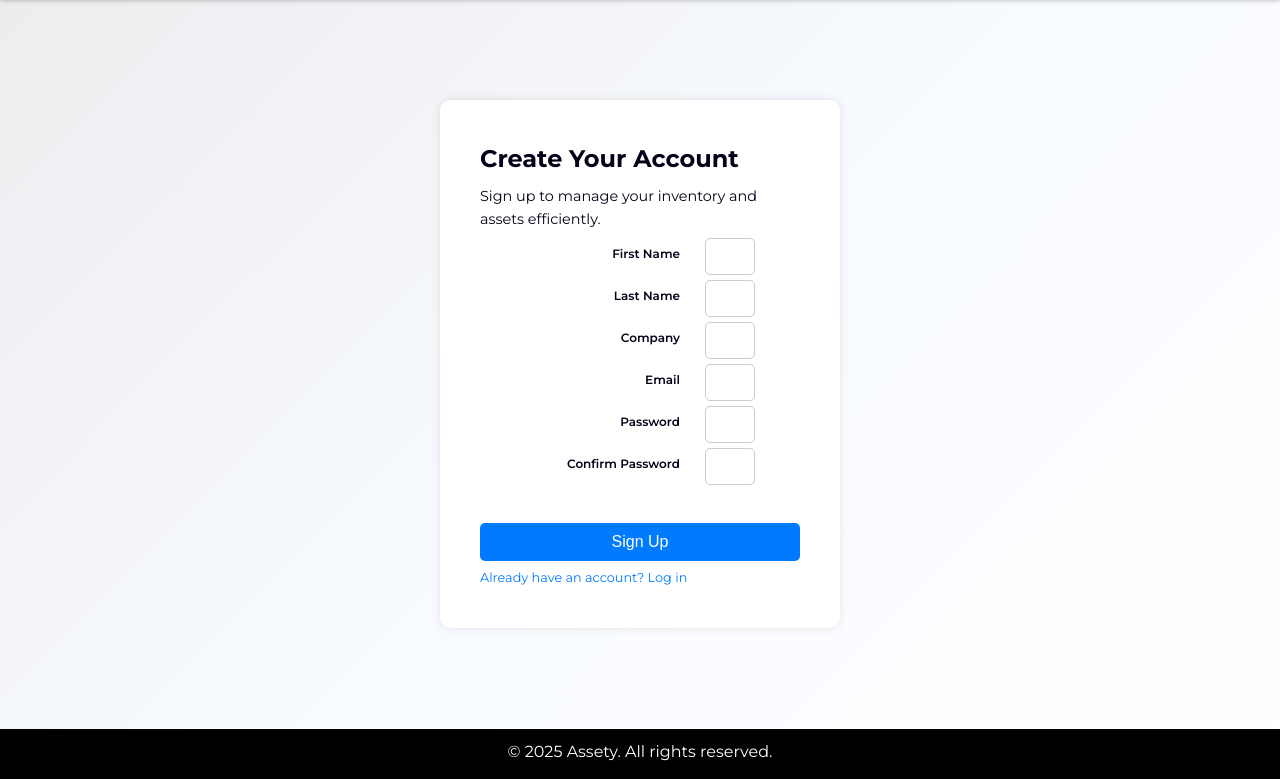
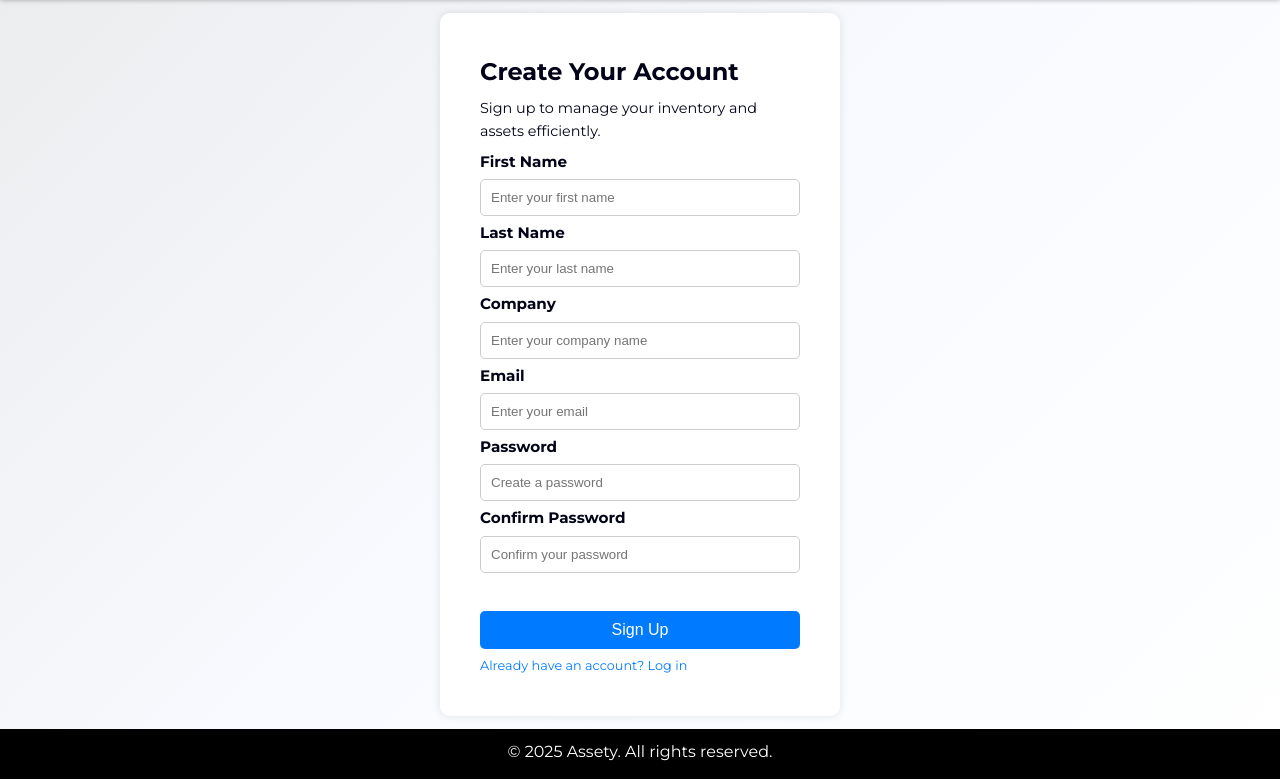
Before and after one commit to Bonzay993/Assety, a Flask app: page /sign-up in a window 1280 px wide. Shown: the part 64-843 px from the top of the page. Run offline with Flask 3, Linux system fonts and the light colour scheme; data that the repository does not hold is empty; parts of the project's set-up code (start-up, migrations or seed data) failed here and were passed over; some libraries are stand-ins or nearby versions.

Commit message:
Fixed the sign up broken form

```diff
--- a/static/scripts/script.js
+++ b/static/scripts/script.js
@@ -7,7 +7,7 @@ function passwordValidator(){
         const passwordInput = document.getElementById("password");
         const confirmPasswordInput = document.getElementById("confirm-password");
         const submitButton = document.querySelector("button[type='submit']");
-        const confirmPasswordGroup = confirmPasswordInput.closest('.form-group');
+        const confirmPasswordGroup = confirmPasswordInput.closest('.sign-up-form-group');
 
         // Create validation message elements
         const validationContainer = document.createElement("div");
--- a/templates/sign-up.html
+++ b/templates/sign-up.html
@@ -18,32 +18,32 @@
             {% endif %}
         {% endwith %}
         <form action="{{ url_for('sign_up') }}" method="post" class="signup-form" id="signup-form">
-            <div class="form-group">
+            <div class="sign-up-form-group">
                 <label for="first-name">First Name</label>
                 <input type="text" id="first-name" name="first-name" placeholder="Enter your first name" required>
             </div>
 
-            <div class="form-group">
+            <div class="sign-up-form-group">
                 <label for="last-name">Last Name</label>
                 <input type="text" id="last-name" name="last-name" placeholder="Enter your last name" required>
             </div>
 
-            <div class="form-group">
+            <div class="sign-up-form-group">
                 <label for="company">Company</label>
                 <input type="text" id="company" name="company" placeholder="Enter your company name" required>
             </div>
 
-            <div class="form-group">
+            <div class="sign-up-form-group">
                 <label for="email">Email</label>
                 <input type="email" id="email" name="email" placeholder="Enter your email" required>
             </div>
 
-            <div class="form-group">
+            <div class="sign-up-form-group">
                 <label for="password">Password</label>
                 <input type="password" id="password" name="password" placeholder="Create a password" required>
             </div>
 
-            <div class="form-group">
+            <div class="sign-up-form-group">
                 <label for="confirm-password">Confirm Password</label>
                 <input type="password" id="confirm-password" name="confirm-password" placeholder="Confirm your password" required>
             </div>
```
